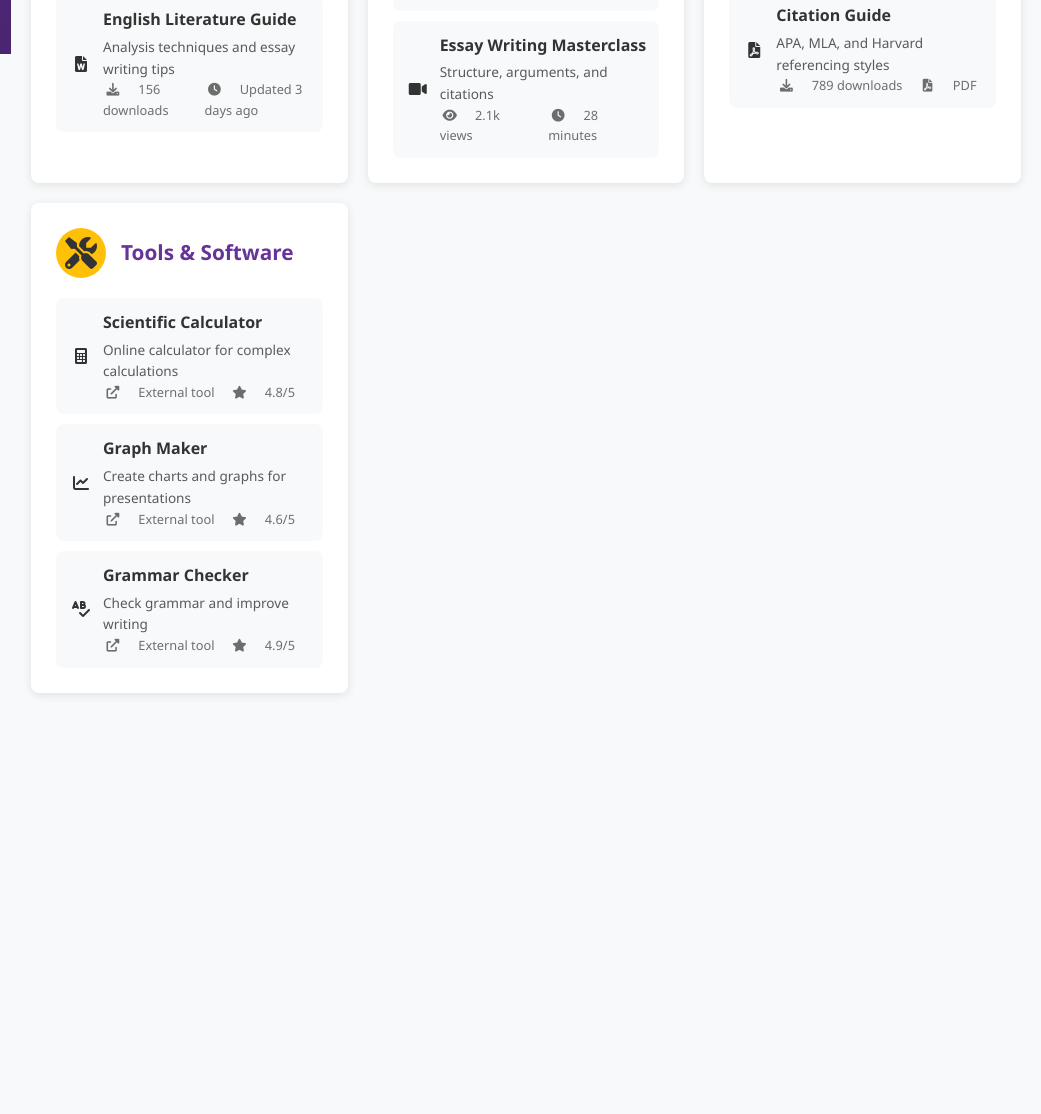
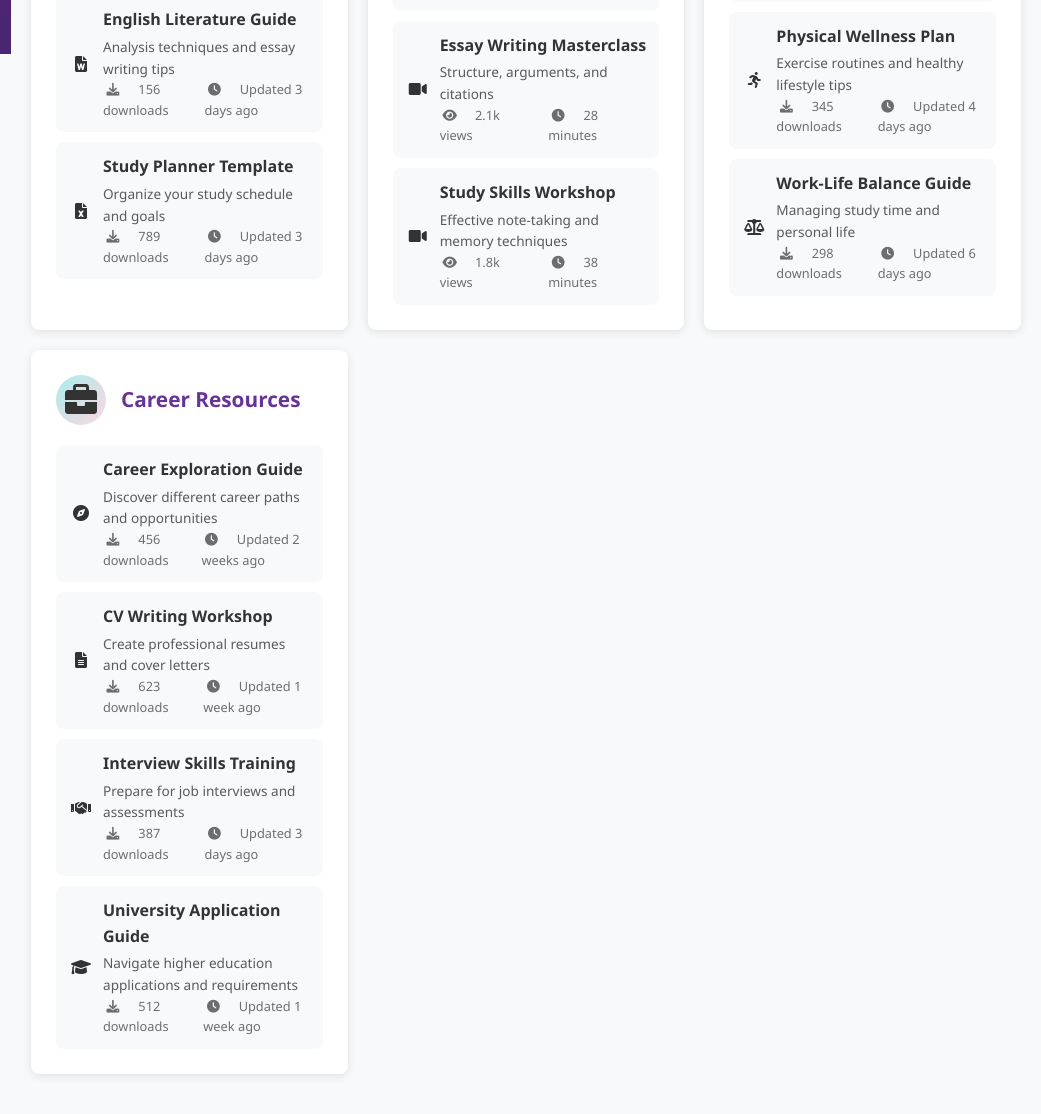
Before and after one commit to RockerMJ031/PR-UI-Student, a plain HTML site: page student-resources.html in a window 1280 px wide. Shown: the part 746-1860 px from the top of the page, without its empty margins (239-1280 px from the left). Before the commit the page ends 1489 px from the top, so only its background shows below. Drawn offline with Linux system fonts and the light colour scheme.

Commit message:
feat(学生资源页面): 更新资源分类样式和内容
- 将"学习指南"分类重命名为"学习资源"并添加新资源
- 新增"健康资源"和"职业资源"分类
- 更新所有分类的渐变背景颜色
- 为每个分类添加更多资源项

```diff
--- a/student-resources.html
+++ b/student-resources.html
@@ -221,19 +221,19 @@
         }
 
         .category-icon.study-guides {
-            background: var(--info-color);
+            background: linear-gradient(135deg, #667eea 0%, #764ba2 100%);
         }
 
         .category-icon.video-tutorials {
-            background: var(--danger-color);
+            background: linear-gradient(135deg, #f093fb 0%, #f5576c 100%);
         }
 
         .category-icon.documents {
-            background: var(--success-color);
+            background: linear-gradient(135deg, #ff9a9e 0%, #fecfef 100%);
         }
 
         .category-icon.tools {
-            background: var(--warning-color);
+            background: linear-gradient(135deg, #a8edea 0%, #fed6e3 100%);
             color: #333;
         }
 
@@ -527,13 +527,13 @@
 
             <!-- Resource Categories -->
             <div class="resource-categories">
-                <!-- Study Guides -->
+                <!-- Study Resources -->
                 <div class="category-card">
                     <div class="category-header">
                         <div class="category-icon study-guides">
                             <i class="fas fa-book-open"></i>
                         </div>
-                        <h3 class="category-title">Study Guides</h3>
+                        <h3 class="category-title">Study Resources</h3>
                     </div>
                     <div class="resource-list">
                         <a href="#" class="resource-item">
@@ -567,6 +567,18 @@
                                 <div class="resource-description">Analysis techniques and essay writing tips</div>
                                 <div class="resource-meta">
                                     <span><i class="fas fa-download"></i> 156 downloads</span>
+                                    <span><i class="fas fa-clock"></i> Updated 3 days ago</span>
+                                </div>
+                            </div>
+                        </a>
+
+                        <a href="#" class="resource-item">
+                            <i class="fas fa-file-excel"></i>
+                            <div class="resource-info">
+                                <div class="resource-name">Study Planner Template</div>
+                                <div class="resource-description">Organize your study schedule and goals</div>
+                                <div class="resource-meta">
+                                    <span><i class="fas fa-download"></i> 789 downloads</span>
                                     <span><i class="fas fa-clock"></i> Updated 3 days ago</span>
                                 </div>
                             </div>
@@ -618,97 +630,133 @@
                                 </div>
                             </div>
                         </a>
-                    </div>
-                </div>
-
-                <!-- Documents & Templates -->
-                <div class="category-card">
-                    <div class="category-header">
-                        <div class="category-icon documents">
-                            <i class="fas fa-file-alt"></i>
-                        </div>
-                        <h3 class="category-title">Documents & Templates</h3>
-                    </div>
-                    <div class="resource-list">
-                        <a href="#" class="resource-item">
-                            <i class="fas fa-file-word"></i>
-                            <div class="resource-info">
-                                <div class="resource-name">Assignment Template</div>
-                                <div class="resource-description">Standard format for academic assignments</div>
-                                <div class="resource-meta">
-                                    <span><i class="fas fa-download"></i> 567 downloads</span>
-                                    <span><i class="fas fa-file-word"></i> DOCX</span>
-                                </div>
-                            </div>
-                        </a>
 
                         <a href="#" class="resource-item">
-                            <i class="fas fa-file-excel"></i>
+                            <i class="fas fa-video"></i>
                             <div class="resource-info">
-                                <div class="resource-name">Study Planner</div>
-                                <div class="resource-description">Weekly and monthly study schedule template</div>
+                                <div class="resource-name">Study Skills Workshop</div>
+                                <div class="resource-description">Effective note-taking and memory techniques</div>
                                 <div class="resource-meta">
-                                    <span><i class="fas fa-download"></i> 423 downloads</span>
-                                    <span><i class="fas fa-file-excel"></i> XLSX</span>
-                                </div>
-                            </div>
-                        </a>
-
-                        <a href="#" class="resource-item">
-                            <i class="fas fa-file-pdf"></i>
-                            <div class="resource-info">
-                                <div class="resource-name">Citation Guide</div>
-                                <div class="resource-description">APA, MLA, and Harvard referencing styles</div>
-                                <div class="resource-meta">
-                                    <span><i class="fas fa-download"></i> 789 downloads</span>
-                                    <span><i class="fas fa-file-pdf"></i> PDF</span>
+                                    <span><i class="fas fa-eye"></i> 1.8k views</span>
+                                    <span><i class="fas fa-clock"></i> 38 minutes</span>
                                 </div>
                             </div>
                         </a>
                     </div>
                 </div>
 
-                <!-- Tools & Software -->
+                <!-- Wellbeing Resources -->
                 <div class="category-card">
                     <div class="category-header">
-                        <div class="category-icon tools">
-                            <i class="fas fa-tools"></i>
+                        <div class="category-icon documents">
+                            <i class="fas fa-heart"></i>
                         </div>
-                        <h3 class="category-title">Tools & Software</h3>
+                        <h3 class="category-title">Wellbeing Resources</h3>
                     </div>
                     <div class="resource-list">
                         <a href="#" class="resource-item">
-                            <i class="fas fa-calculator"></i>
+                            <i class="fas fa-brain"></i>
                             <div class="resource-info">
-                                <div class="resource-name">Scientific Calculator</div>
-                                <div class="resource-description">Online calculator for complex calculations</div>
+                                <div class="resource-name">Mental Health Guide</div>
+                                <div class="resource-description">Understanding stress, anxiety and coping strategies</div>
                                 <div class="resource-meta">
-                                    <span><i class="fas fa-external-link-alt"></i> External tool</span>
-                                    <span><i class="fas fa-star"></i> 4.8/5</span>
+                                    <span><i class="fas fa-download"></i> 567 downloads</span>
+                                    <span><i class="fas fa-clock"></i> Updated 1 week ago</span>
                                 </div>
                             </div>
                         </a>
 
                         <a href="#" class="resource-item">
-                            <i class="fas fa-chart-line"></i>
+                            <i class="fas fa-meditation"></i>
                             <div class="resource-info">
-                                <div class="resource-name">Graph Maker</div>
-                                <div class="resource-description">Create charts and graphs for presentations</div>
+                                <div class="resource-name">Mindfulness Exercises</div>
+                                <div class="resource-description">Daily meditation and relaxation techniques</div>
                                 <div class="resource-meta">
-                                    <span><i class="fas fa-external-link-alt"></i> External tool</span>
-                                    <span><i class="fas fa-star"></i> 4.6/5</span>
+                                    <span><i class="fas fa-download"></i> 423 downloads</span>
+                                    <span><i class="fas fa-clock"></i> Updated 5 days ago</span>
                                 </div>
                             </div>
                         </a>
 
                         <a href="#" class="resource-item">
-                            <i class="fas fa-spell-check"></i>
+                            <i class="fas fa-running"></i>
                             <div class="resource-info">
-                                <div class="resource-name">Grammar Checker</div>
-                                <div class="resource-description">Check grammar and improve writing</div>
+                                <div class="resource-name">Physical Wellness Plan</div>
+                                <div class="resource-description">Exercise routines and healthy lifestyle tips</div>
                                 <div class="resource-meta">
-                                    <span><i class="fas fa-external-link-alt"></i> External tool</span>
-                                    <span><i class="fas fa-star"></i> 4.9/5</span>
+                                    <span><i class="fas fa-download"></i> 345 downloads</span>
+                                    <span><i class="fas fa-clock"></i> Updated 4 days ago</span>
+                                </div>
+                            </div>
+                        </a>
+
+                        <a href="#" class="resource-item">
+                            <i class="fas fa-balance-scale"></i>
+                            <div class="resource-info">
+                                <div class="resource-name">Work-Life Balance Guide</div>
+                                <div class="resource-description">Managing study time and personal life</div>
+                                <div class="resource-meta">
+                                    <span><i class="fas fa-download"></i> 298 downloads</span>
+                                    <span><i class="fas fa-clock"></i> Updated 6 days ago</span>
+                                </div>
+                            </div>
+                        </a>
+                    </div>
+                </div>
+
+                <!-- Career Resources -->
+                <div class="category-card">
+                    <div class="category-header">
+                        <div class="category-icon tools">
+                            <i class="fas fa-briefcase"></i>
+                        </div>
+                        <h3 class="category-title">Career Resources</h3>
+                    </div>
+                    <div class="resource-list">
+                        <a href="#" class="resource-item">
+                            <i class="fas fa-compass"></i>
+                            <div class="resource-info">
+                                <div class="resource-name">Career Exploration Guide</div>
+                                <div class="resource-description">Discover different career paths and opportunities</div>
+                                <div class="resource-meta">
+                                    <span><i class="fas fa-download"></i> 456 downloads</span>
+                                    <span><i class="fas fa-clock"></i> Updated 2 weeks ago</span>
+                                </div>
+                            </div>
+                        </a>
+
+                        <a href="#" class="resource-item">
+                            <i class="fas fa-file-alt"></i>
+                            <div class="resource-info">
+                                <div class="resource-name">CV Writing Workshop</div>
+                                <div class="resource-description">Create professional resumes and cover letters</div>
+                                <div class="resource-meta">
+                                    <span><i class="fas fa-download"></i> 623 downloads</span>
+                                    <span><i class="fas fa-clock"></i> Updated 1 week ago</span>
+                                </div>
+                            </div>
+                        </a>
+
+                        <a href="#" class="resource-item">
+                            <i class="fas fa-handshake"></i>
+                            <div class="resource-info">
+                                <div class="resource-name">Interview Skills Training</div>
+                                <div class="resource-description">Prepare for job interviews and assessments</div>
+                                <div class="resource-meta">
+                                    <span><i class="fas fa-download"></i> 387 downloads</span>
+                                    <span><i class="fas fa-clock"></i> Updated 3 days ago</span>
+                                </div>
+                            </div>
+                        </a>
+
+                        <a href="#" class="resource-item">
+                            <i class="fas fa-graduation-cap"></i>
+                            <div class="resource-info">
+                                <div class="resource-name">University Application Guide</div>
+                                <div class="resource-description">Navigate higher education applications and requirements</div>
+                                <div class="resource-meta">
+                                    <span><i class="fas fa-download"></i> 512 downloads</span>
+                                    <span><i class="fas fa-clock"></i> Updated 1 week ago</span>
                                 </div>
                             </div>
                         </a>
```
